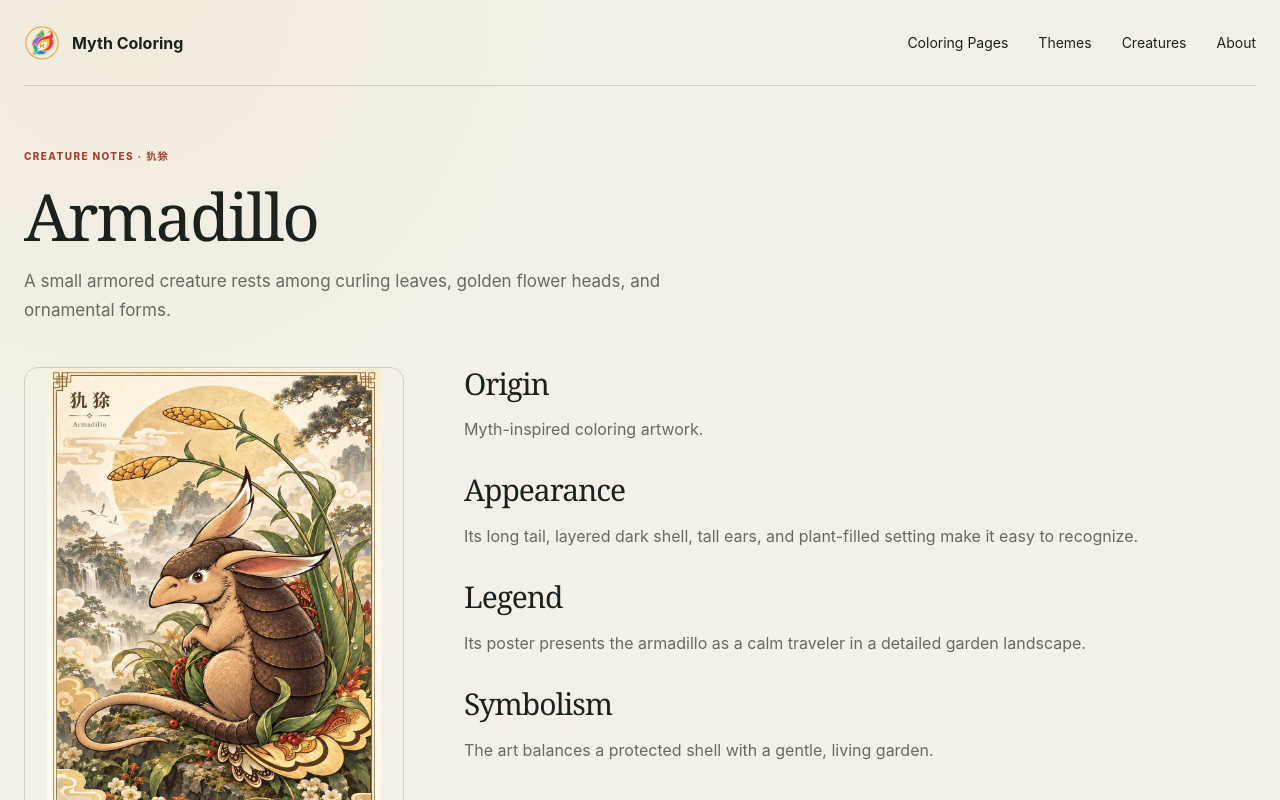
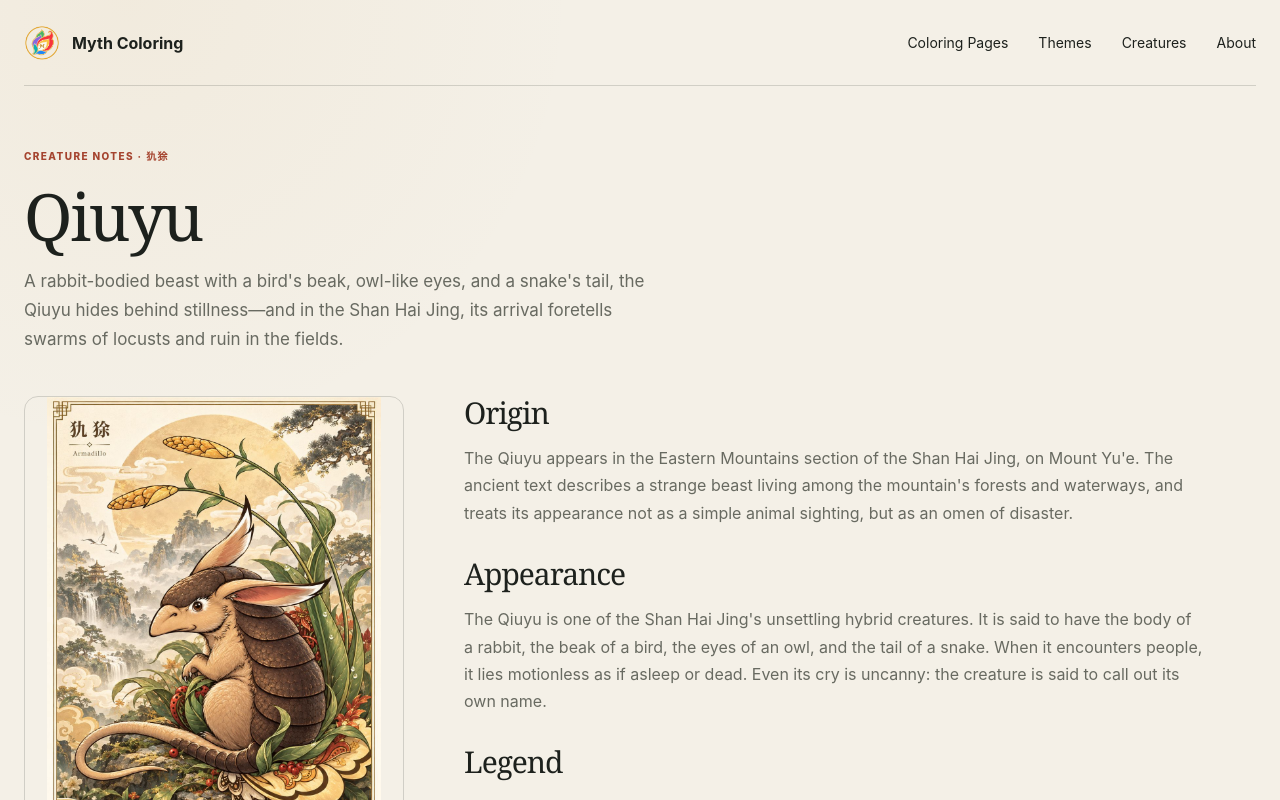
Before and after one commit to rakezhou2020/mythcoloring, a Next.js app: page /creatures/armadillo/ in a window 1280 px wide. Shown: the top 800 px of the page. Built offline with nearby package versions, Linux system fonts and the light colour scheme.

Commit message:
Rewrite Qiuyu creature page with Shan Hai Jing legend

```diff
--- a/data/creatures.ts
+++ b/data/creatures.ts
@@ -41,18 +41,19 @@ export const creatures: Creature[] = [
   },
   {
     slug: "armadillo",
-    name: "Armadillo",
+    name: "Qiuyu",
     localName: "犰狳",
     themeSlug: "shan-hai-jing",
-    origin: "Myth-inspired coloring artwork.",
+    origin:
+      "The Qiuyu appears in the Eastern Mountains section of the Shan Hai Jing, on Mount Yu'e. The ancient text describes a strange beast living among the mountain's forests and waterways, and treats its appearance not as a simple animal sighting, but as an omen of disaster.",
     shortDescription:
-      "A small armored creature rests among curling leaves, golden flower heads, and ornamental forms.",
+      "A rabbit-bodied beast with a bird's beak, owl-like eyes, and a snake's tail, the Qiuyu hides behind stillness—and in the Shan Hai Jing, its arrival foretells swarms of locusts and ruin in the fields.",
     appearance:
-      "Its long tail, layered dark shell, tall ears, and plant-filled setting make it easy to recognize.",
+      "The Qiuyu is one of the Shan Hai Jing's unsettling hybrid creatures. It is said to have the body of a rabbit, the beak of a bird, the eyes of an owl, and the tail of a snake. When it encounters people, it lies motionless as if asleep or dead. Even its cry is uncanny: the creature is said to call out its own name.",
     legend:
-      "Its poster presents the armadillo as a calm traveler in a detailed garden landscape.",
+      "The Shan Hai Jing gives the Qiuyu only a few lines, but they are enough to make it memorable. Travelers who reached Mount Yu'e were warned of a creature that did not charge, roar, or flee. Instead, it became completely still at the sight of a person. That eerie stillness was only part of the warning. Wherever the Qiuyu appeared, locusts were said to follow, descending on the land and devastating crops. In a world where harvests meant survival, this made the creature far more frightening than a predator. It was an omen that the landscape itself was about to turn hostile.",
     symbolism:
-      "The art balances a protected shell with a gentle, living garden.",
+      "The Qiuyu embodies a recurring idea in the Shan Hai Jing: strange creatures are often signs that the balance of the world is changing. Its mixed animal features make it feel unnatural, while its motionless response to humans gives it an almost ghostlike presence. Most of all, its connection with locust plague turns it into a symbol of anxiety about famine, failed harvests, and forces of nature that people could neither predict nor control.",
     heroImage: "/products/armadillo/finished.jpg",
     featured: true,
     status: "published",
```
